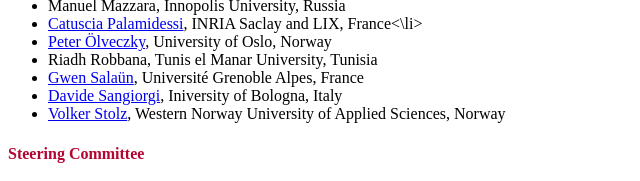
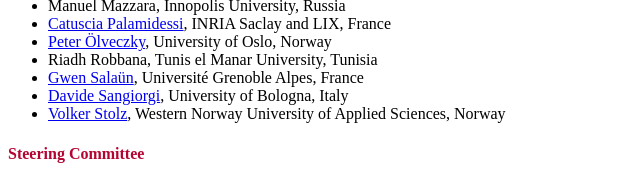
Before and after one commit to ictac2021/ictac2021.github.io, a plain HTML site: page index.html in a window 1280 px wide. Shown: the part 2264-2445 px from the top of the page, 0-640 px from the left. Drawn offline with Linux system fonts and the light colour scheme.

Commit message:
Update index.html

```diff
--- a/index.html
+++ b/index.html
@@ -165,11 +165,11 @@ of Oslo, Norway</li>
 	<li><a href="http://people.cs.aau.dk/~kgl/">Kim Larsen</a>, Aalborg University , Denmark</li>
 	<li><a href="https://www.isp.uni-luebeck.de/leucker">Martin Leucker</a>, University of Lübeck, Germany
 	<li>Manuel Mazzara, Innopolis University, Russia</li>
-	<li><a href="http://www.lix.polytechnique.fr/~catuscia/">Catuscia Palamidessi</a>, INRIA Saclay and LIX, France<\li>
+	<li><a href="http://www.lix.polytechnique.fr/~catuscia/">Catuscia Palamidessi</a>, INRIA Saclay and LIX, France</li>
 	<li><a href="http://olveczky.se">Peter &Ouml;lveczky</a>, University of Oslo, Norway
 	<li>Riadh Robbana, Tunis el Manar University, Tunisia</li>
 	<li><a href="http://">Gwen Sala&uuml;n</a>, Universit&eacute; Grenoble Alpes, France</li>
-	<li><a href="https://www.unibo.it/sitoweb/davide.sangiorgi/en">Davide Sangiorgi</a>, Iniversity of Bologna, Italy</li>
+	<li><a href="https://www.unibo.it/sitoweb/davide.sangiorgi/en">Davide Sangiorgi</a>, University of Bologna, Italy</li>
 	<li><a href="https://ict.hvl.no/people/volker-stolz/">Volker Stolz</a>, Western Norway University of Applied Sciences, Norway</i>
 
 		    </ul>
```
